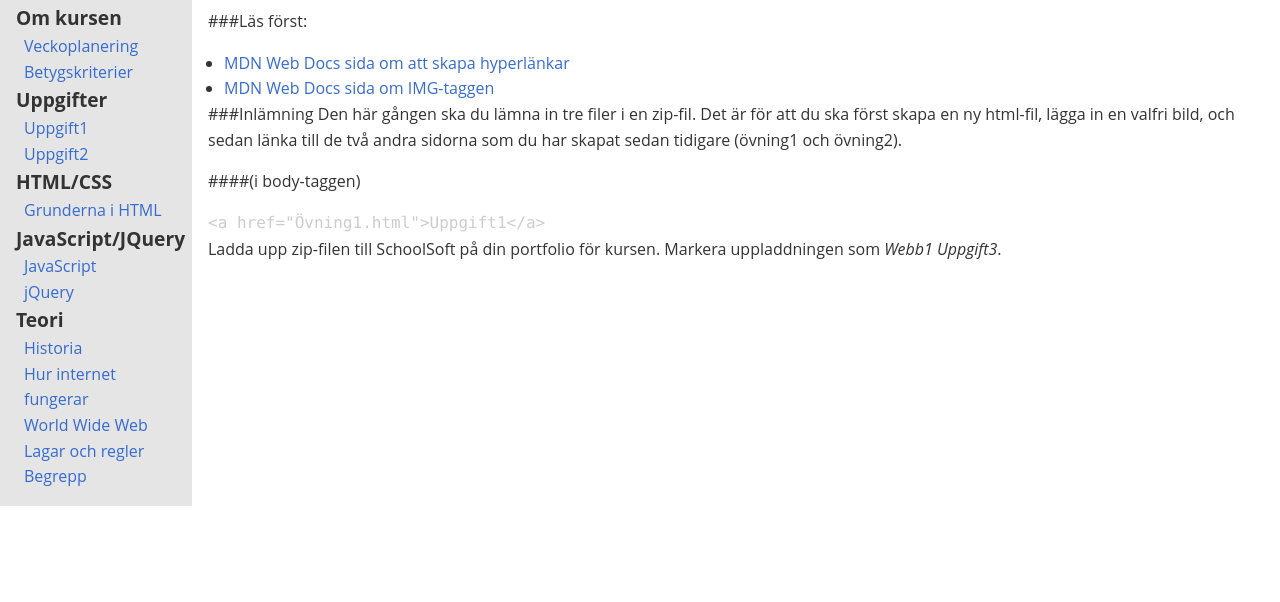
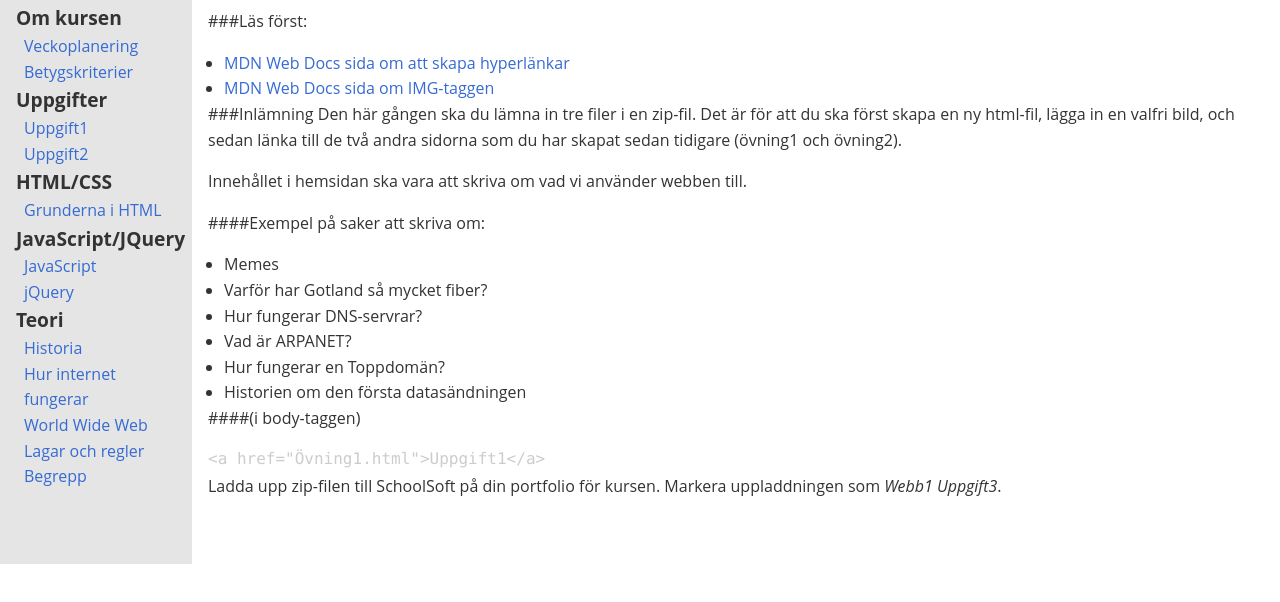
Before and after one commit to FractalThought/GuteTeknik2, a Gatsby site: page /webb1/uppgift3 in a window 1280 px wide. Shown: the part 154-756 px from the top of the page. Built offline with nearby package versions, Linux system fonts and the light colour scheme; Gatsby itself is replaced by a stand-in of ours; some packages are replaced by stand-ins of ours; code samples lack their colours.

Commit message:
added prog1

````diff
--- a/src/pages/webb1/planering.md
+++ b/src/pages/webb1/planering.md
@@ -4,6 +4,12 @@ date: "2017-08-10"
 ---
 
 Här följer veckoplaneringen för kursen. **Uppgiften ska vara klar till nästa lektionspass om inget annat anges.**
+
+##Kursöversikt Webb1
+
+- **v34-38:** Grunderna i HTML och CSS
+- **39-43:** Layout och Design
+- **v45-51:** Publicering
 
 | Vecka | Moment                                                                                                 | Uppgift                                |
 | ----- | ------------------------------------------------------------------------------------------------------ | -------------------------------------- |
--- a/src/pages/webb1/uppgift3.md
+++ b/src/pages/webb1/uppgift3.md
@@ -13,6 +13,17 @@ I den här uppgiften ska du använda länkar till andra sidor och lägger in bil
 ###Inlämning
 Den här gången ska du lämna in tre filer i en zip-fil. Det är för att du ska först skapa en ny html-fil, lägga in en valfri bild, och sedan länka till de två andra sidorna som du har skapat sedan tidigare (övning1 och övning2).
 
+Innehållet i hemsidan ska vara att skriva om vad vi använder webben till.
+
+####Exempel på saker att skriva om:
+
+- Memes
+- Varför har Gotland så mycket fiber?
+- Hur fungerar DNS-servrar?
+- Vad är ARPANET?
+- Hur fungerar en Toppdomän?
+- Historien om den första datasändningen
+
 ####(i body-taggen)
 
 ```html{numberLines: true}
````
Also changed, not shown: src/pages/webb1/uppgift1.md (+3 -1 lines), 1 other file.
